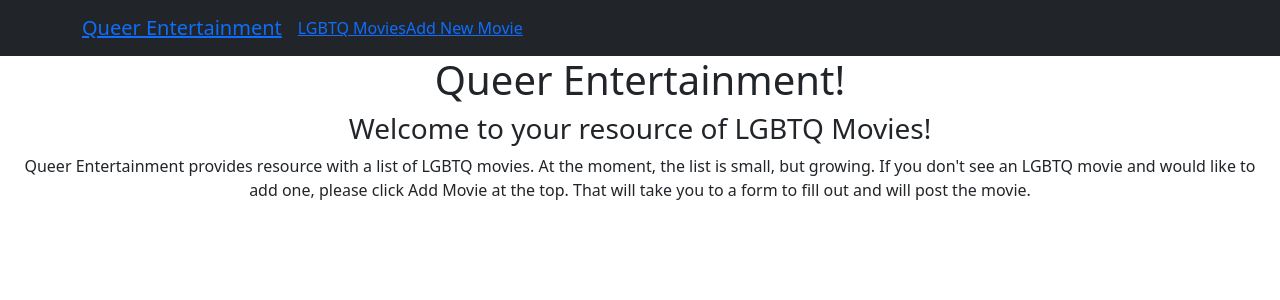
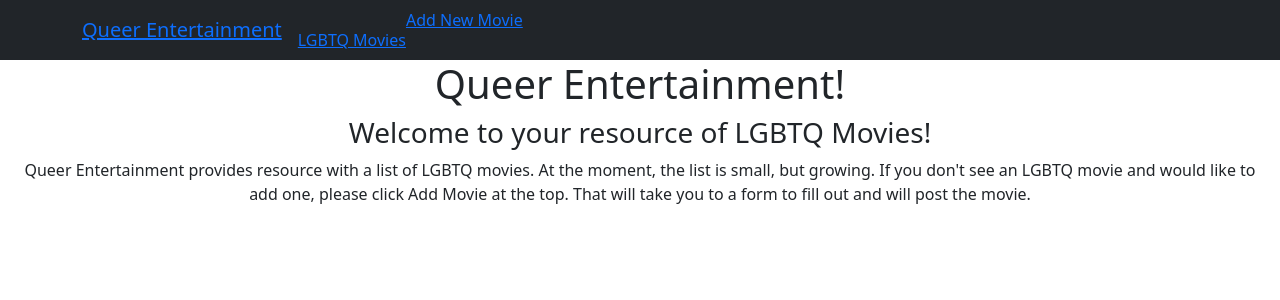
Before and after one commit to btomecsko/react_lgbtq_project, a React (Create React App) app: page / in a window 1280 px wide. Shown: the top 300 px of the page. Built offline with nearby package versions, Linux system fonts and the light colour scheme.

Commit message:
testing styling, added some changes to movies component

```diff
--- a/src/components/MoviesContainer.js
+++ b/src/components/MoviesContainer.js
@@ -1,4 +1,4 @@
-import React, {useEffect, useState} from "react";
+import React, { useEffect, useState } from "react";
 
 import Container from 'react-bootstrap/Container';
 import Form from 'react-bootstrap/Form';
@@ -28,9 +28,9 @@ const MoviesContainer = () => {
   }, []);
 
   return (
-    <Container fluid>
+    <div className="movies">
       <Form className="d-flex">
-    <Form.Control className="prompt" value={searchTerm} onChange={handleChange} placeholder="Search for Movie"/>
+        <Form.Control className="prompt" value={searchTerm} onChange={handleChange} placeholder="Search for Movie" />
         <i className="search icon" />
       </Form>
       <div>
@@ -46,7 +46,7 @@ const MoviesContainer = () => {
           ))}
         </ul>
       </div>
-    </Container>
+    </div>
   );
 }
 
--- a/src/index.css
+++ b/src/index.css
@@ -1,14 +1,19 @@
 
 
 * {
-  box-sizing: border-box;
+
   text-align: center;
 }
 
 .cards {
   display: flex;
   flex-wrap: wrap;
+  justify-content: space-around;
   list-style: none;
-  margin: 0;
+  margin: 20px;
   padding: 0;
 }
+
+.movies {
+  margin-top: 20px;
+}
```
Lines whose indentation alone changed are shown as unchanged.
